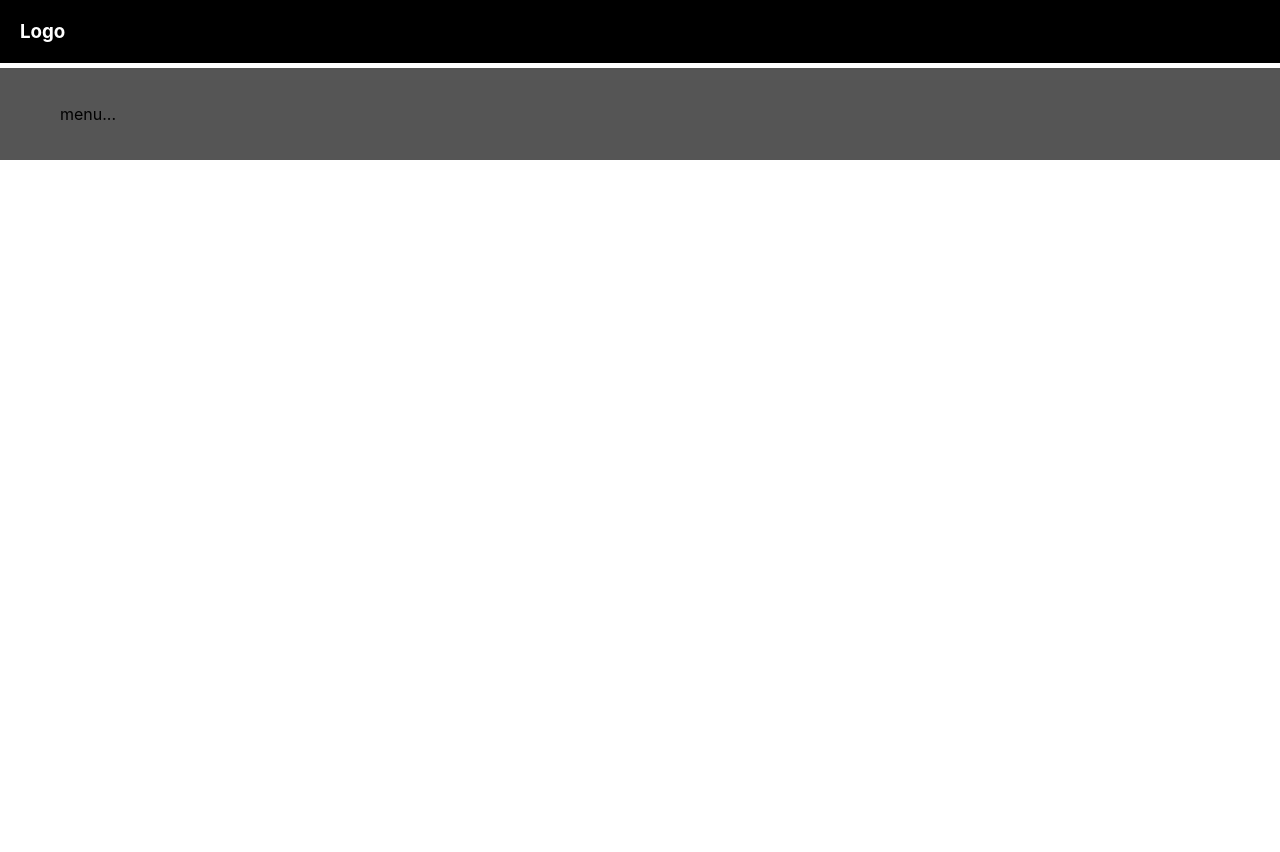
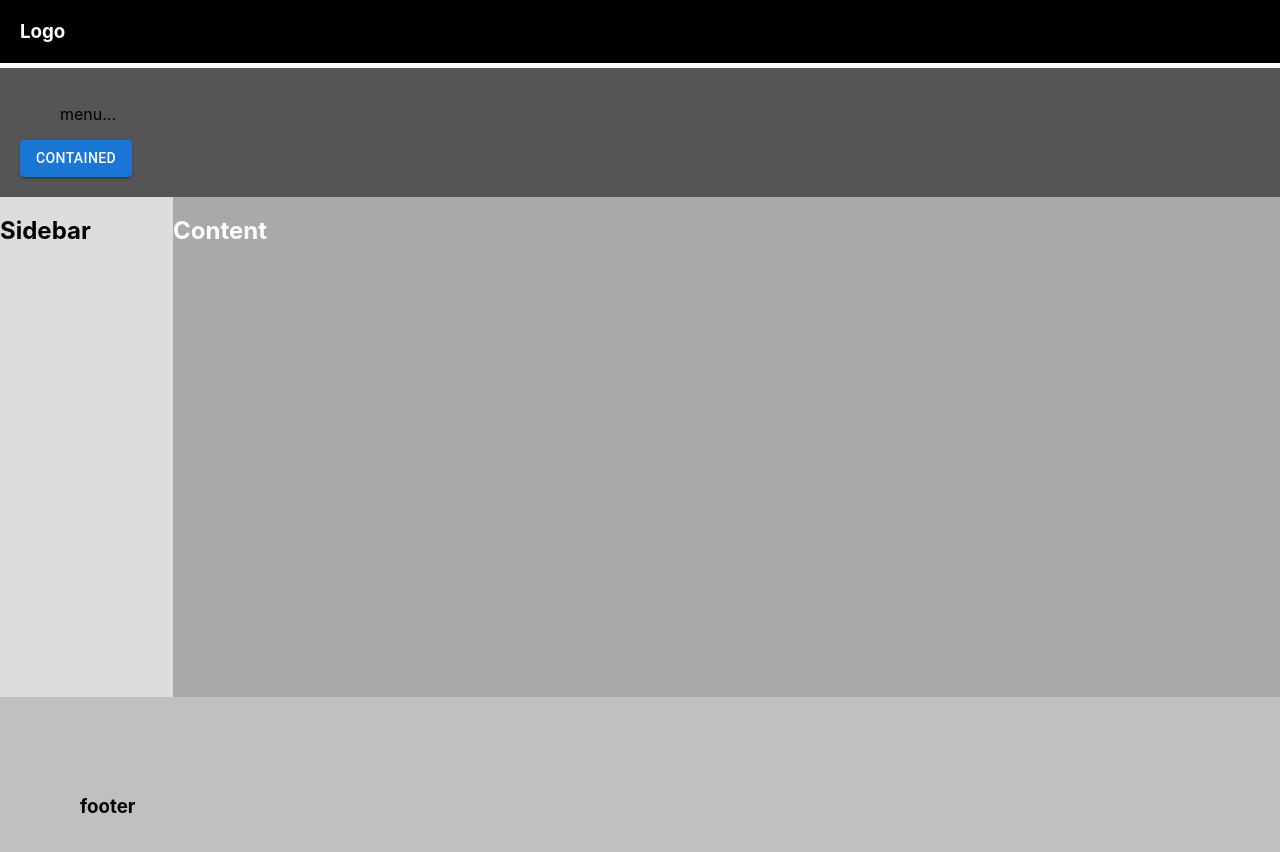
Before and after one commit to Gabrielle1sbn/reacttutorial, a JavaScript app: page / in a window 1280 px wide. Shown: the top 852 px of the page. Before the commit the page ends 800 px from the top, so only its background shows below. Built offline with nearby package versions, Linux system fonts and the light colour scheme; the HTML template or start-up script is replaced by a standard one.

Commit message:
Criação de Componentes

```diff
--- a/package.json
+++ b/package.json
@@ -3,6 +3,9 @@
   "version": "0.1.0",
   "private": true,
   "dependencies": {
+    "@emotion/react": "^11.10.6",
+    "@emotion/styled": "^11.10.6",
+    "@mui/material": "^5.11.10",
     "@testing-library/jest-dom": "^5.16.5",
     "@testing-library/react": "^13.4.0",
     "@testing-library/user-event": "^13.5.0",
--- a/src/App.js
+++ b/src/App.js
@@ -1,11 +1,23 @@
+import Box from '@mui/material/Box'
+
 import Header from './components/Header'
 import MainMenu from './components/MainMenu'
+import Sidebar from './components/Sidebar'
+import Content from './components/Content'
+import Footer from './components/Footer'
 
 const App = () => {
   return (
     <>
       <Header />
       <MainMenu />
+      <Box sx={{
+        display: 'flex',
+      }}>
+        <Sidebar />
+        <Content />
+      </Box>
+      <Footer />
     </>
   )
 }
--- /dev/null
+++ b/src/components/Content.js
@@ -0,0 +1,18 @@
+import Box from '@mui/material/Box'
+
+const Content = () => {
+    return(
+        <Box sx={{
+            background: "#A9A9A9",
+            width: "100%",
+            height: 500,
+
+        }}>
+            <h2 style={{
+                color:'white'
+                }}>Content</h2>
+        </Box>
+    )
+}
+
+export default Content
--- /dev/null
+++ b/src/components/Footer.js
@@ -0,0 +1,15 @@
+import Box from '@mui/material/Box'
+
+const Footer = () => {
+    return (
+        <Box component='footer'
+         sx={{
+            background: '#C0C0C0',
+            padding: 10
+        }}>
+            <h3>footer</h3>
+        </Box>
+    )
+}
+
+export default Footer
--- a/src/components/Header.js
+++ b/src/components/Header.js
@@ -1,10 +1,11 @@
 import './Header.css'
+import Box from '@mui/material/Box'
 
 const Header = () => {
     return (
-        <header>
+        <Box component='header'>
             <h3>Logo</h3>
-        </header>
+        </Box>
     )
 }
 
--- a/src/components/MainMenu.js
+++ b/src/components/MainMenu.js
@@ -1,8 +1,12 @@
+import Button from '@mui/material/Button'
+import Box from '@mui/material/Box'
+
 const MainMenu = () => {
     return (
-        <nav style={styles.nav}>
+        <Box component='nav' sx={styles.nav}>
             <ul style={styles.ulMenu}>menu...</ul>
-        </nav>
+            <Button variant="contained">Contained</Button>
+        </Box>
     )
 }
 
--- /dev/null
+++ b/src/components/Sidebar.js
@@ -0,0 +1,15 @@
+import Box from '@mui/material/Box'
+
+const Sidebar = () => {
+    return(
+        <Box sx={{
+            background: "#DDD",
+            width: 200,
+            height: 500
+        }}>
+            <h2>Sidebar</h2>
+        </Box>
+    )
+}
+
+export default Sidebar
```
Also changed, not shown: 1 other file (tests, documents, lock files or other folders).
